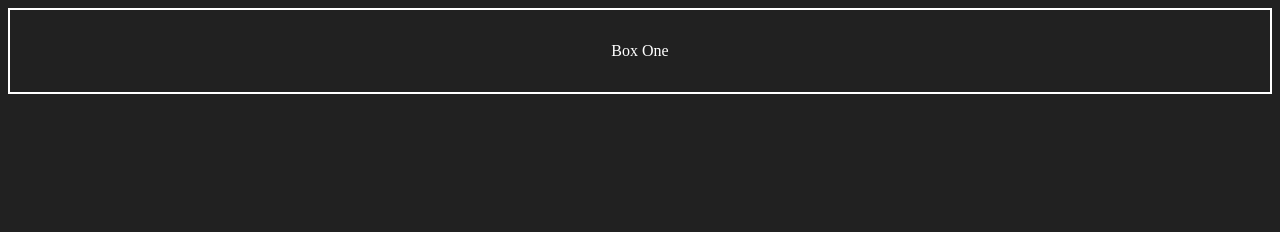
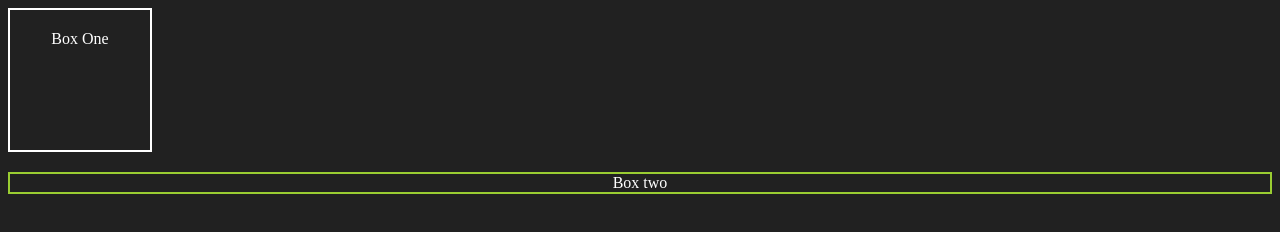
Before and after one commit to behan05/CSS, a plain HTML site: page 01_basic_CSS/boxModel/index.html in a window 1280 px wide. Drawn offline with Linux system fonts and the light colour scheme.

Commit message:
learn about box model

```diff
--- a/01_basic_CSS/boxModel/index.html
+++ b/01_basic_CSS/boxModel/index.html
@@ -7,6 +7,7 @@
     <link rel="stylesheet" href="style.css">
 </head>
 <body>
-    <div>Box One</div>
+    <div id="box1">Box One</div>
+    <div id="box2">Box two</div>
 </body>
 </html>
--- a/01_basic_CSS/boxModel/style.css
+++ b/01_basic_CSS/boxModel/style.css
@@ -1,5 +1,5 @@
 * {
-    box-sizing: border-box;
+    /* box-sizing: border-box; */
 }
 
 body {
@@ -7,11 +7,25 @@ body {
     color: #fff;
 }
 
-div {
+/* div {
     width: auto;
     height: auto;
     border: 2px solid white;
     padding: 32px;
-    /* padding-left: 432px; */
     text-align: center;
+} */
+
+#box1 {
+    width: 100px;
+    height: 100px;
+    border: 2px solid #fff;
+    text-align: center;
+    padding: 20px;
 }
+#box2 {
+    width: auto;
+    height: auto;
+    border: 2px solid yellowgreen;
+    text-align: center;
+    margin-top: 20px;
+}
```
